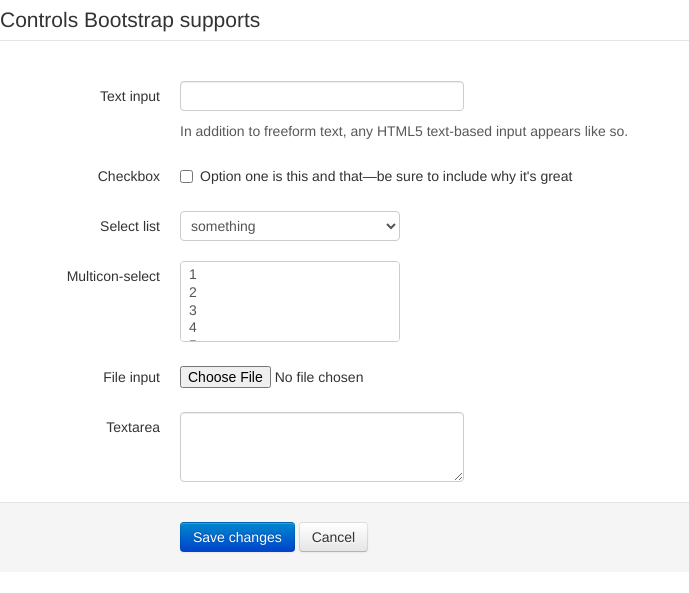
After one commit to j2abro/crowdsec, a Flask app: template templates/log.html in a window 1280 px wide. The commit adds this page. Shown: the top 593 px of the page, without its empty margins (0-689 px from the left). Run offline with Flask 2, Linux system fonts and the light colour scheme; the template is opened without the code that fills it, so the values that code supplies are empty.

Commit message:
added log.html

```diff
--- a/myapp.py
+++ b/myapp.py
@@ -2,10 +2,6 @@ import os
 from flask import Flask, render_template, url_for
 app = Flask(__name__)
 
-
-@app.route('/')
-def hello_world():
-	return 'hello world'
 
 @app.route('/data/')
 @app.route('/data/<mydata>')
@@ -23,6 +19,7 @@ mylist = ['one', 'two', 'three', 'four']
 def idealist():
 	return render_template('idealist.html', listdata=mylist)
 
+@app.route('/')
 @app.route('/index.html')
 def homepage():
 	return render_template('index.html', listdata=mylist)
--- /dev/null
+++ b/templates/log.html
@@ -0,0 +1,73 @@
+
+<!DOCTYPE html>
+<html lang="en">
+<head>
+<meta charset="utf-8">
+<title>Twitter Bootstrap Version2.0 horizontal form layout example</title>
+<meta name="description" content="Twitter Bootstrap Version2.0 horizontal form layout example from w3resource.com.">
+<link href="twitter-bootstrap-v2/docs/assets/css/bootstrap.css" rel="stylesheet">
+</head>
+<body>
+<form class="form-horizontal">
+        <fieldset>
+          <legend>Controls Bootstrap supports</legend>
+          <div class="control-group">
+            <label class="control-label" for="input01">Text input</label>
+            <div class="controls">
+              <input type="text" class="input-xlarge" id="input01">
+              <p class="help-block">In addition to freeform text, any HTML5 text-based input appears like so.</p>
+            </div>
+          </div>
+          <div class="control-group">
+            <label class="control-label" for="optionsCheckbox">Checkbox</label>
+            <div class="controls">
+              <label class="checkbox">
+                <input type="checkbox" id="optionsCheckbox" value="option1">
+                Option one is this and that—be sure to include why it's great
+              </label>
+            </div>
+          </div>
+          <div class="control-group">
+            <label class="control-label" for="select01">Select list</label>
+            <div class="controls">
+              <select id="select01">
+                <option>something</option>
+                <option>2</option>
+                <option>3</option>
+                <option>4</option>
+                <option>5</option>
+              </select>
+            </div>
+          </div>
+          <div class="control-group">
+            <label class="control-label" for="multiSelect">Multicon-select</label>
+            <div class="controls">
+              <select multiple="multiple" id="multiSelect">
+                <option>1</option>
+                <option>2</option>
+                <option>3</option>
+                <option>4</option>
+                <option>5</option>
+              </select>
+            </div>
+          </div>
+          <div class="control-group">
+            <label class="control-label" for="fileInput">File input</label>
+            <div class="controls">
+              <input class="input-file" id="fileInput" type="file">
+            </div>
+          </div>
+          <div class="control-group">
+            <label class="control-label" for="textarea">Textarea</label>
+            <div class="controls">
+              <textarea class="input-xlarge" id="textarea" rows="3"></textarea>
+            </div>
+          </div>
+          <div class="form-actions">
+            <button type="submit" class="btn btn-primary">Save changes</button>
+            <button class="btn">Cancel</button>
+          </div>
+        </fieldset>
+</form>
+</body>
+</html>
```
Also changed, not shown: templates/index.html (+10 -8 lines).
